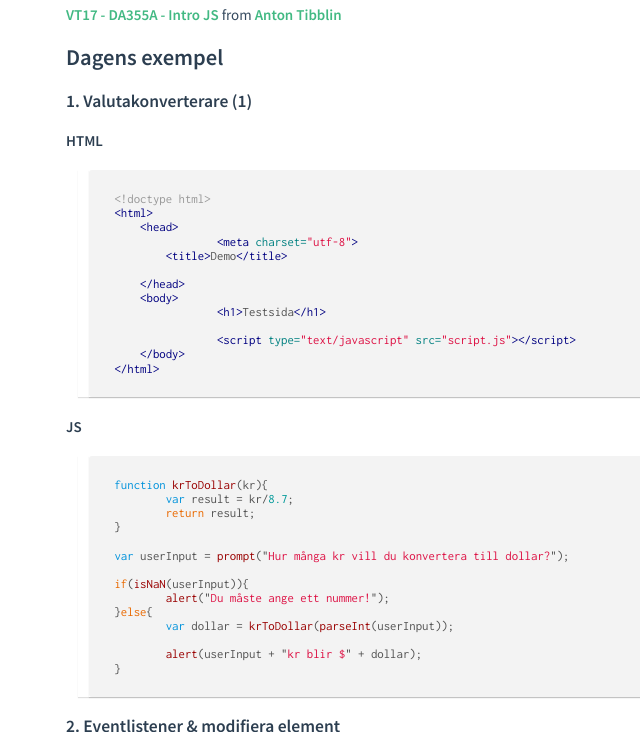
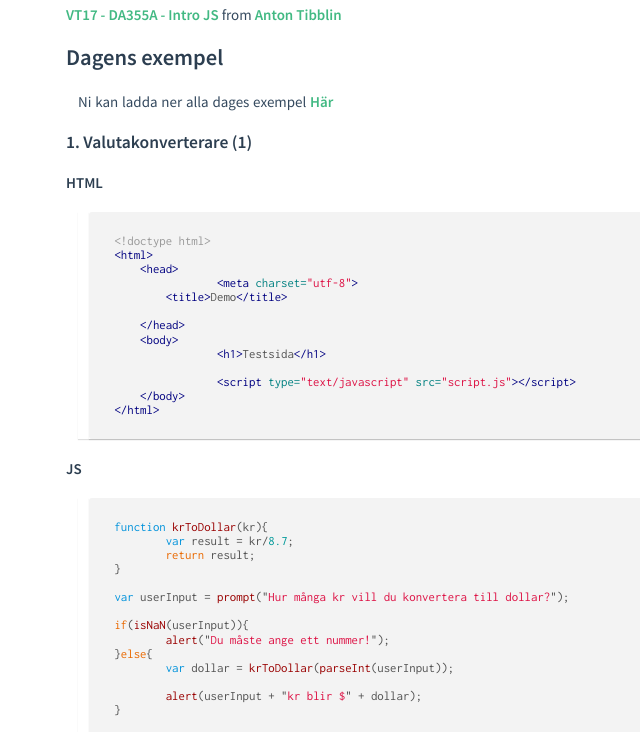
Before and after one commit to mau-dvmt/mah-dv.github.io, a Jekyll site: the page built from courses/da344a-da355a/lectures/le7.md, in a window 1280 px wide and 900 px high, scrolled down 485 px, cut to the strip 168-900 px from the top of the window. Shown: the whole strip, without its empty margins (249-889 px from the left). Built offline with Jekyll 4.4.1, drawn with Linux system fonts in a browser that asks for light colours.

```diff
--- a/courses/da344a-da355a/lectures/le7.md
+++ b/courses/da344a-da355a/lectures/le7.md
@@ -8,6 +8,8 @@ code: "da344a-da355a"
 <iframe src="//www.slideshare.net/slideshow/embed_code/key/6vP4KVSm9iQDjU" width="595" height="485" frameborder="0" marginwidth="0" marginheight="0" scrolling="no" style="border:1px solid #CCC; border-width:1px; margin-bottom:5px; max-width: 100%;" allowfullscreen> </iframe> <div style="margin-bottom:5px"> <strong> <a href="//www.slideshare.net/AntonTibblin/vt17-da355a-intro-js" title="VT17 - DA355A - Intro JS" target="_blank">VT17 - DA355A - Intro JS</a> </strong> from <strong><a target="_blank" href="//www.slideshare.net/AntonTibblin">Anton Tibblin</a></strong> </div>
 
 ## Dagens exempel
+
+Ni kan ladda ner alla dages exempel [Här](7.zip)
 
 ### 1. Valutakonverterare (1)
 
```
Also changed, not shown: 1 other file.
